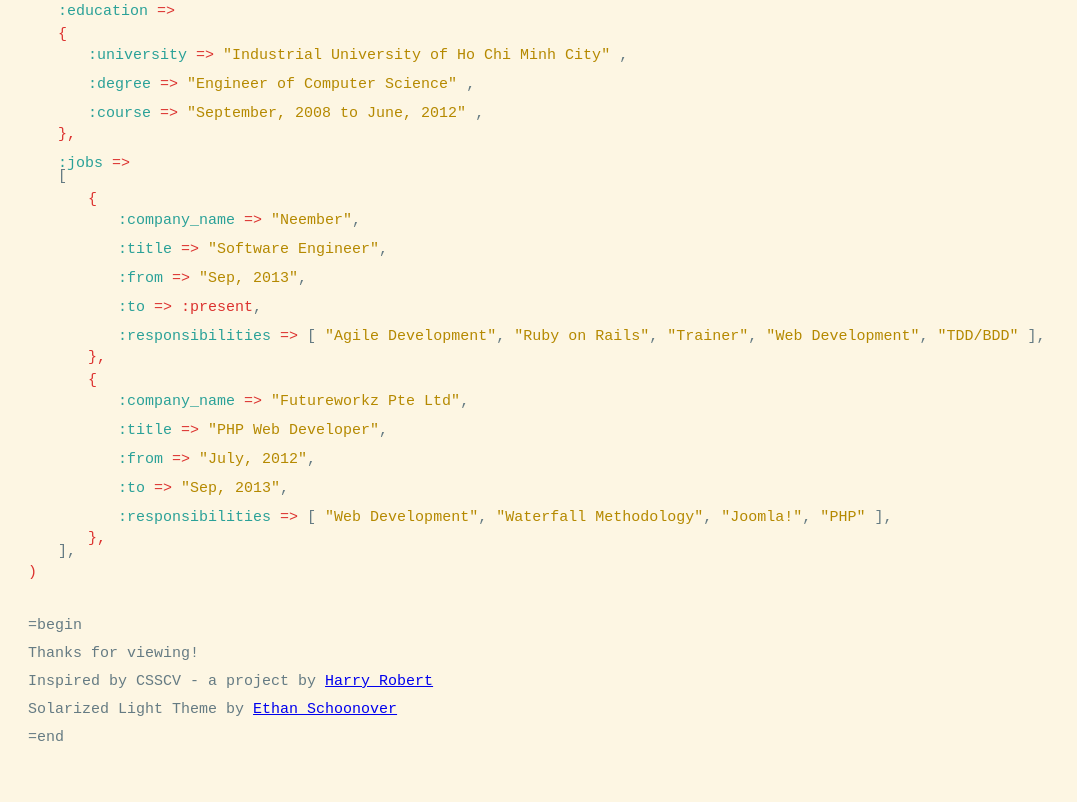
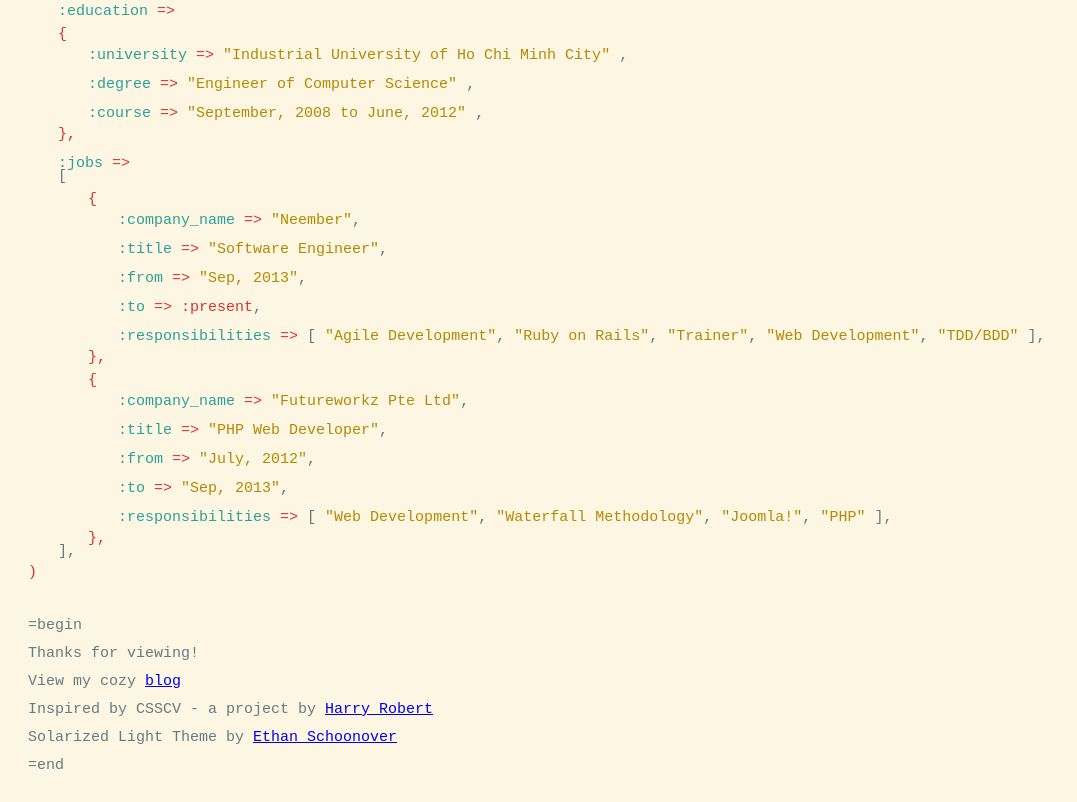
Before and after one commit to qcam/rbcv, a plain HTML site: page index.html in a window 1280 px wide. Shown: the part 1012-1814 px from the top of the page, without its empty margins (0-1077 px from the left). Before the commit the page ends 1786 px from the top, so only its background shows below. Drawn offline with Linux system fonts and the light colour scheme.

Commit message:
Add blog link to my CV

```diff
--- a/index.html
+++ b/index.html
@@ -329,6 +329,7 @@
       </ul>
       <div class='comment comment--block comment--block--end'>
         <p class='comment__line'>Thanks for viewing!</p>
+        <p class='comment__line'>View my cozy <a href='http://huynhquancam.github.io' target='_blank'>blog</a></p>
         <p class='comment__line'>Inspired by CSSCV - a project by <a href='http://csswizardry.com/' target='_blank'>Harry Robert</a></p>
         <p class='comment__line'>Solarized Light Theme by <a href='http://ethanschoonover.com/solarized' target='_blank'>Ethan Schoonover</a></p>
       </div>
```
